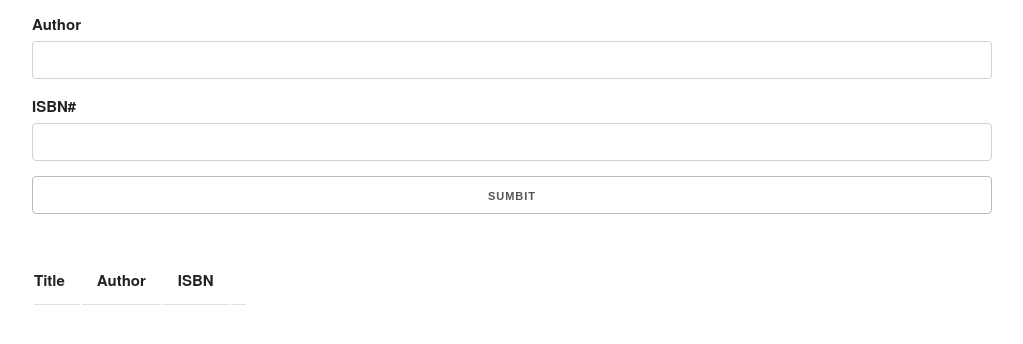
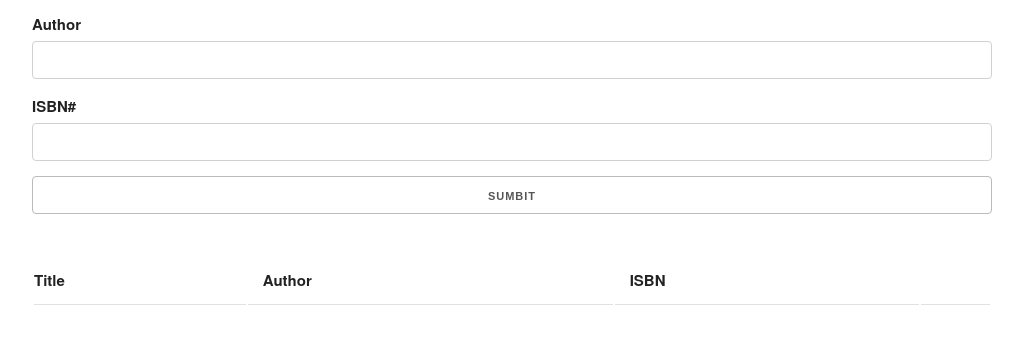
Before and after one commit to jobitoalv/book_list, a plain HTML site: page index.html in a window 1280 px wide. Shown: the part 158-502 px from the top of the page, without its empty margins (128-1151 px from the left). Drawn offline with nearby package versions, Linux system fonts and the light colour scheme.

Commit message:
fix styling for booklist table

```diff
--- a/index.html
+++ b/index.html
@@ -43,7 +43,7 @@
                 <input type="submit" value="Sumbit" class="u-full-width">
             </div>
         </form>
-        <table class="i-full-width">
+        <table class="u-full-width">
             <thead>
                 <tr>
                     <th>Title</th>
```
